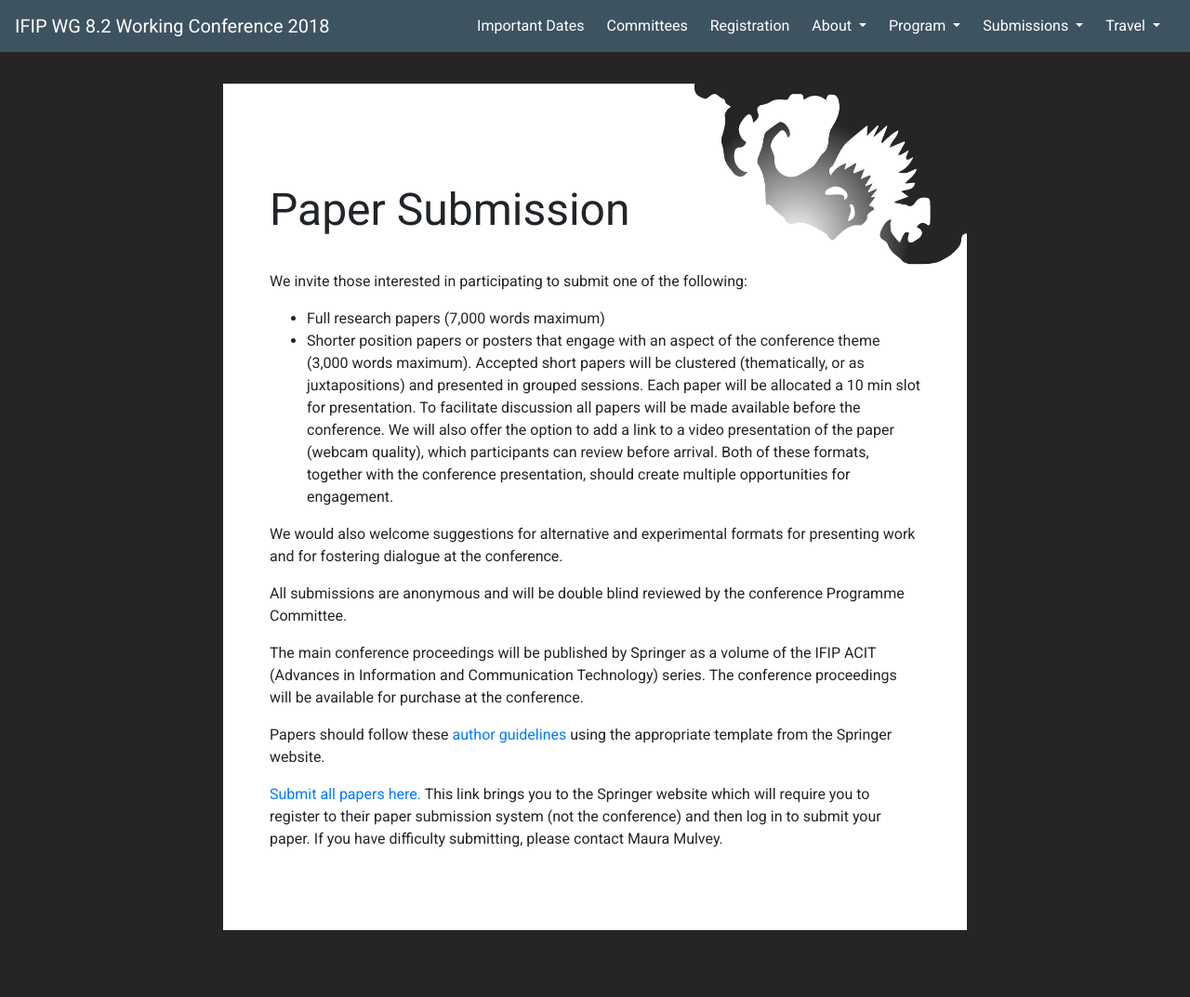
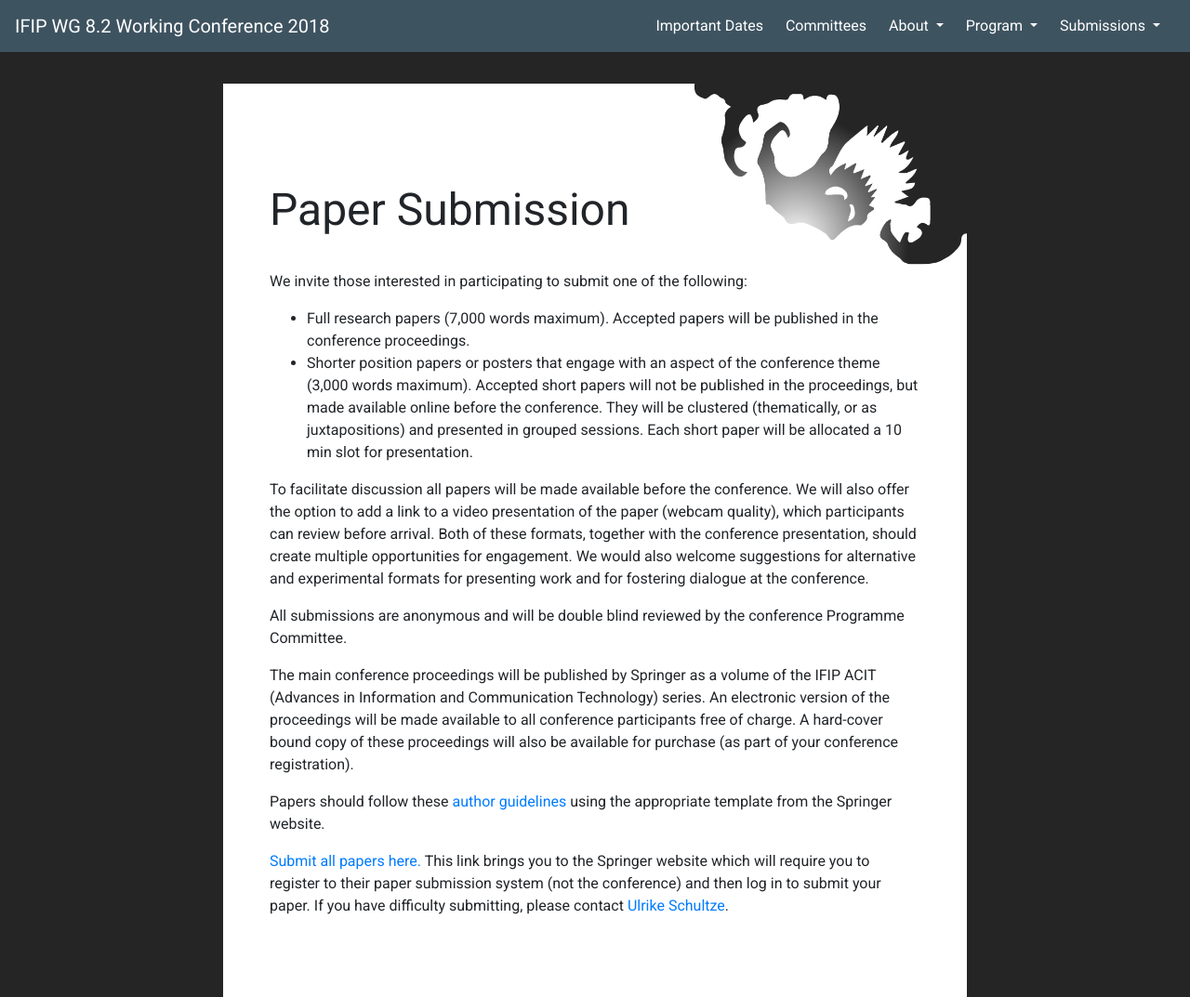
Before and after one commit to ifip82conf/ifip82conf.github.io, a Jekyll site: the page built from pages/submissions/submissions.md, in a window 1280 px wide and 1073 px high. Shown: the whole window at 93% size. Built offline with Jekyll 4.4.1, drawn with Linux system fonts in a browser that asks for light colours; nearby versions of some CDN libraries.

Commit message:
New pages

```diff
--- a/_includes/header.html
+++ b/_includes/header.html
@@ -12,10 +12,8 @@
                 <li class="nav-item dropdown">
                     <a class="nav-item nav-link mr-md-2 active" href="/committees">Committees</a>
                 </li>
-                <li class="nav-item dropdown">
-                    <a class="nav-item nav-link mr-md-2 active" href="/registration">Registration</a>
-                </li>
-                {% include generateDynamicMenu.html root="/about" title="About" %} {% include generateDynamicMenu.html root="/program" title="Program" %}
+                {% include generateDynamicMenu.html root="/about" title="About" %}
+                {% include generateDynamicMenu.html root="/program" title="Program" %}
                 <li class="nav-item dropdown">
                     <a class="nav-item nav-link dropdown-toggle mr-md-2 active" href="#" data-toggle="dropdown" aria-haspopup="true" aria-expanded="false">
                       Submissions
@@ -25,7 +23,6 @@
                         <li><a class="dropdown-item" href="/submission/submission">Paper Submissions</a></li>
                     </ul>
                 </li>
-                {% include generateDynamicMenu.html root="/travel" title="Travel" %}
             </ul>
         </div>
     </nav>
--- a/pages/submissions/submissions.md
+++ b/pages/submissions/submissions.md
@@ -7,15 +7,15 @@ published: true
 ---
 
 We invite those interested in participating to submit one of the following:
-- Full research papers (7,000 words maximum)
-- Shorter position papers or posters that engage with an aspect of the conference theme (3,000 words maximum). Accepted short papers will be clustered (thematically, or as juxtapositions) and presented in grouped sessions.  Each paper will be allocated a 10 min slot for presentation.  To facilitate discussion all papers will be made available before the conference.  We will also offer the option to add a link to a video presentation of the paper (webcam quality), which participants can review before arrival.  Both of these formats, together with the conference presentation, should create multiple opportunities for engagement.
+- Full research papers (7,000 words maximum). Accepted papers will be published in the conference proceedings.
+- Shorter position papers or posters that engage with an aspect of the conference theme (3,000 words maximum). Accepted short papers will not be published in the proceedings, but made available online before the conference. They will be clustered (thematically, or as juxtapositions) and presented in grouped sessions.  Each short paper will be allocated a 10 min slot for presentation.
 
-We would also welcome suggestions for alternative and experimental formats for presenting work and for fostering dialogue at the conference.
+To facilitate discussion all papers will be made available before the conference.  We will also offer the option to add a link to a video presentation of the paper (webcam quality), which participants can review before arrival.  Both of these formats, together with the conference presentation, should create multiple opportunities for engagement. We would also welcome suggestions for alternative and experimental formats for presenting work and for fostering dialogue at the conference.
 
 All submissions are anonymous and will be double blind reviewed by the conference Programme Committee.
 
-The main conference proceedings will be published by Springer as a volume of the IFIP ACIT (Advances in Information and Communication Technology) series.  The conference proceedings will be available for purchase at the conference.
+The main conference proceedings will be published by Springer as a volume of the IFIP ACIT (Advances in Information and Communication Technology) series. An electronic version of the proceedings will be made available to all conference participants free of charge. A hard-cover bound copy of these proceedings will also be available for purchase (as part of your conference registration).
 
 Papers should follow these [author guidelines](http://springer) using the appropriate template from the Springer website.
 
-[Submit all papers here.](http://springer)  This link brings you to the Springer website which will require you to register to their paper submission system (not the conference) and then log in to submit your paper.  If you have difficulty submitting, please contact Maura Mulvey.
+[Submit all papers here.](http://springer)  This link brings you to the Springer website which will require you to register to their paper submission system (not the conference) and then log in to submit your paper.  If you have difficulty submitting, please contact [Ulrike Schultze](mailto: uschultz@smu.edu).
```
Also changed, not shown: pages/about/venue.md (+1 -2 lines), pages/dates.md (+5 -5 lines), pages/program/program.md (+1 -1 lines), pages/registration.md (deleted, +0 -17 lines), pages/travel/accomodation.md (deleted, +0 -7 lines), pages/travel/transportation.md (deleted, +0 -34 lines), Gemfile.lock.
